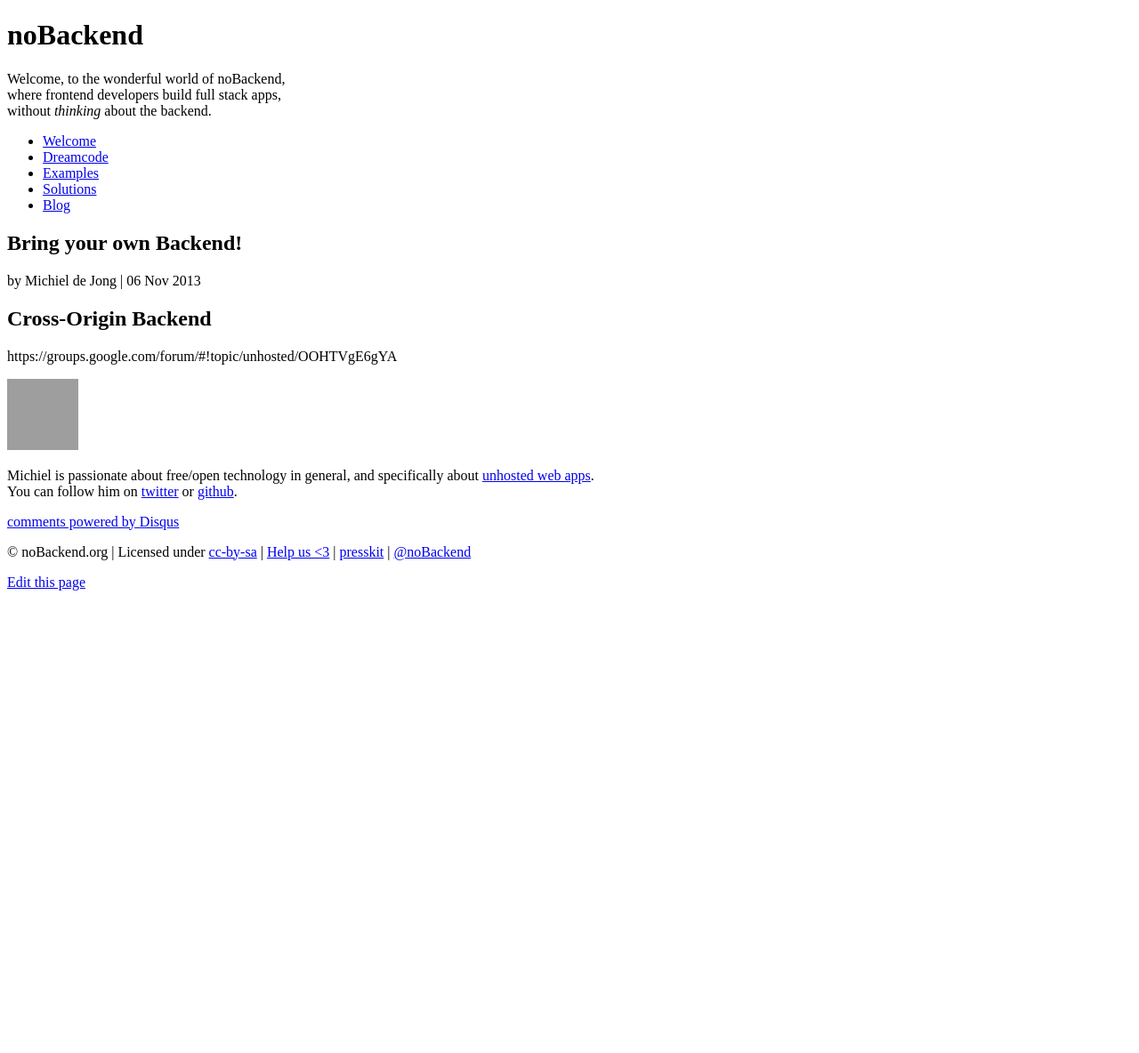
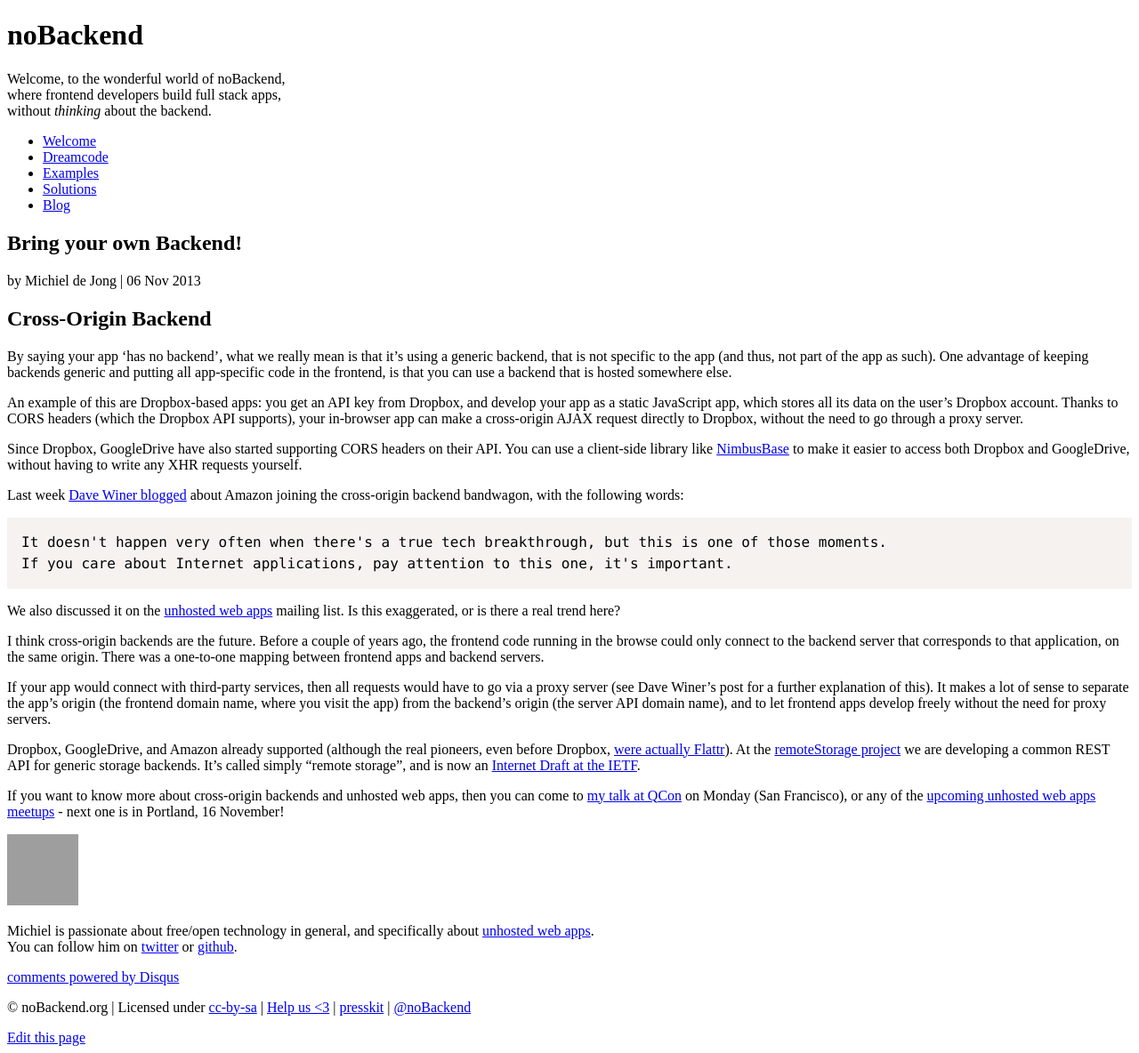
Before and after one commit to noBackend/nobackend.org, a Jekyll site: the page built from _posts/2013-11-06-cross-origin-backend.md, in a window 1280 px wide. Shown: the whole page at 89% size. Built offline with Jekyll 4.4.1, drawn with Linux system fonts in a browser that asks for light colours; nearby versions of some CDN libraries; library files that are not in the unit come from our copies; comment, search, counter and statistics services are not loaded; before the commit the page ends 900 px from its top, so only the background shows below that; grey boxes are pictures that could not be loaded.

Commit message:
Update 2013-11-06-cross-origin-backend.md

```diff
--- a/_posts/2013-11-06-cross-origin-backend.md
+++ b/_posts/2013-11-06-cross-origin-backend.md
@@ -11,4 +11,43 @@
 
 # Cross-Origin Backend
 
-https://groups.google.com/forum/#!topic/unhosted/OOHTVgE6gYA
+By saying your app 'has no backend', what we really mean is that it's using a generic backend, that is not specific to the app
+(and thus, not part of the app as such). One advantage of keeping backends generic and putting all app-specific code in the
+frontend, is that you can use a backend that is hosted somewhere else.
+
+An example of this are Dropbox-based apps: you get an API key from Dropbox, and develop your app as a static JavaScript app,
+which stores all its data on the user's Dropbox account. Thanks to CORS headers (which the Dropbox API supports), your
+in-browser app can make a cross-origin AJAX request directly to Dropbox, without the need to go through a proxy server.
+
+Since Dropbox, GoogleDrive have also started supporting CORS headers on their API. You can use a client-side library like
+[NimbusBase](http://nimbusbase.com/) to make it easier to access both Dropbox and GoogleDrive, without having to write
+any XHR requests yourself.
+
+Last week [Dave Winer blogged](http://scripting.com/2013/11/01/amazonBreaksThroughOnStaticJavascriptApps) about Amazon
+joining the cross-origin backend bandwagon, with the following words:
+
+    It doesn't happen very often when there's a true tech breakthrough, but this is one of those moments.
+    If you care about Internet applications, pay attention to this one, it's important.
+
+
+We also discussed it on the [unhosted web apps](https://groups.google.com/forum/#!topic/unhosted/OOHTVgE6gYA) mailing list.
+Is this exaggerated, or is there a real trend here?
+
+I think cross-origin backends are the future. Before a couple of years ago, the frontend code running in the browse
+could only connect to the backend server that corresponds to that application, on the same origin. There was a one-to-one
+mapping between frontend apps and backend servers.
+
+If your app would connect with third-party services, then all requests would have to go via a proxy server (see Dave
+Winer's post for a further explanation of this).
+It makes a lot of sense to separate the app's origin (the frontend domain name,
+where you visit the app) from the backend's origin (the server API domain name), and to let frontend apps develop freely
+without the need for proxy servers.
+
+Dropbox, GoogleDrive, and Amazon already supported (although the real pioneers, even before Dropbox, [were actually
+Flattr](https://groups.google.com/forum/#!searchin/unhosted/flattr/unhosted/RUWhRuCMVvw/4PSHcoRZzBAJ)). At the
+[remoteStorage project](http://remotestorage.io/) we are developing a common REST API for generic storage backends. It's
+called simply "remote storage", and is now an [Internet Draft at the IETF](http://tools.ietf.org/html/draft-dejong-remotestorage-01).
+
+If you want to know more about cross-origin backends and unhosted web apps, then you can come to
+[my talk at QCon](http://qconsf.com/track/nobackend-%E2%80%93-front-end-first-web-development) on Monday (San Francisco),
+or any of the [upcoming unhosted web apps meetups](https://unhosted.org/events/) - next one is in Portland, 16 November!
```
